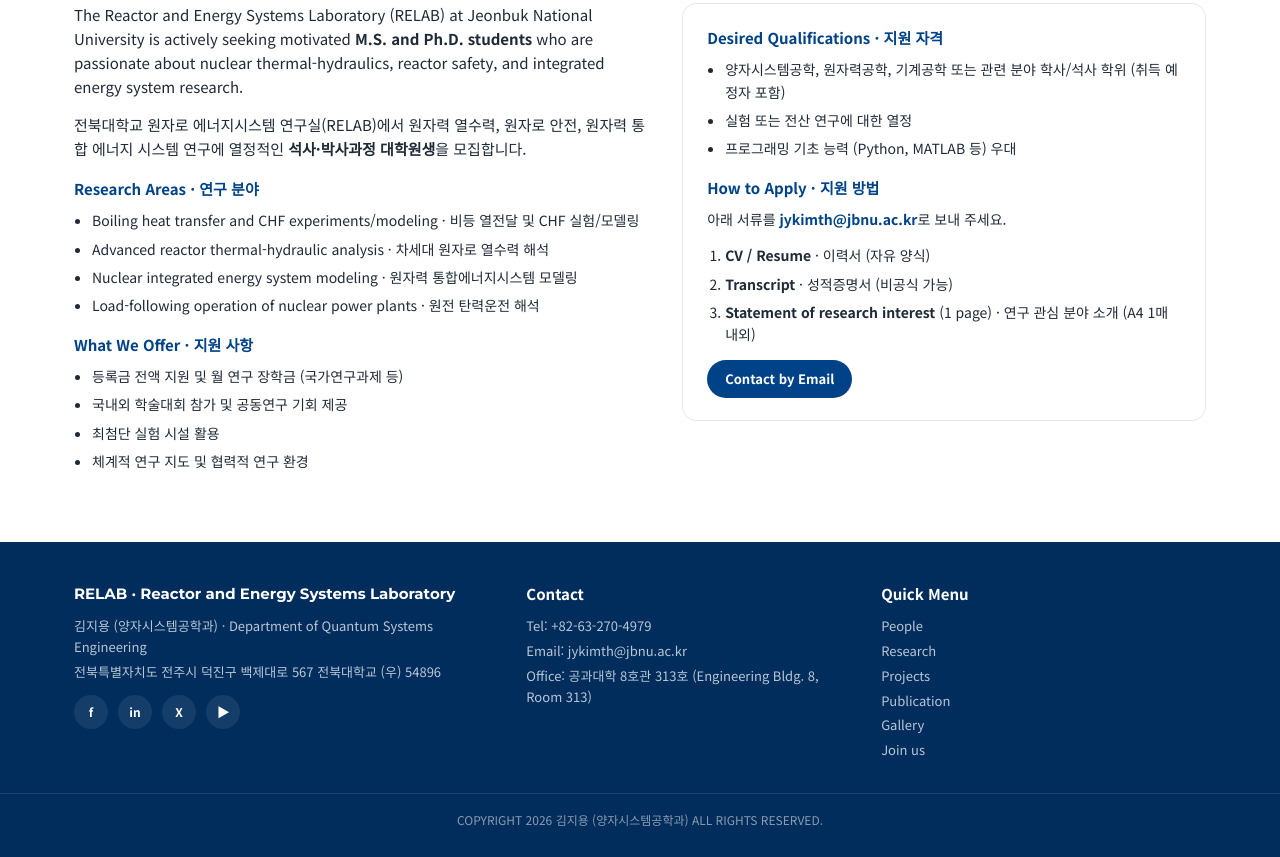
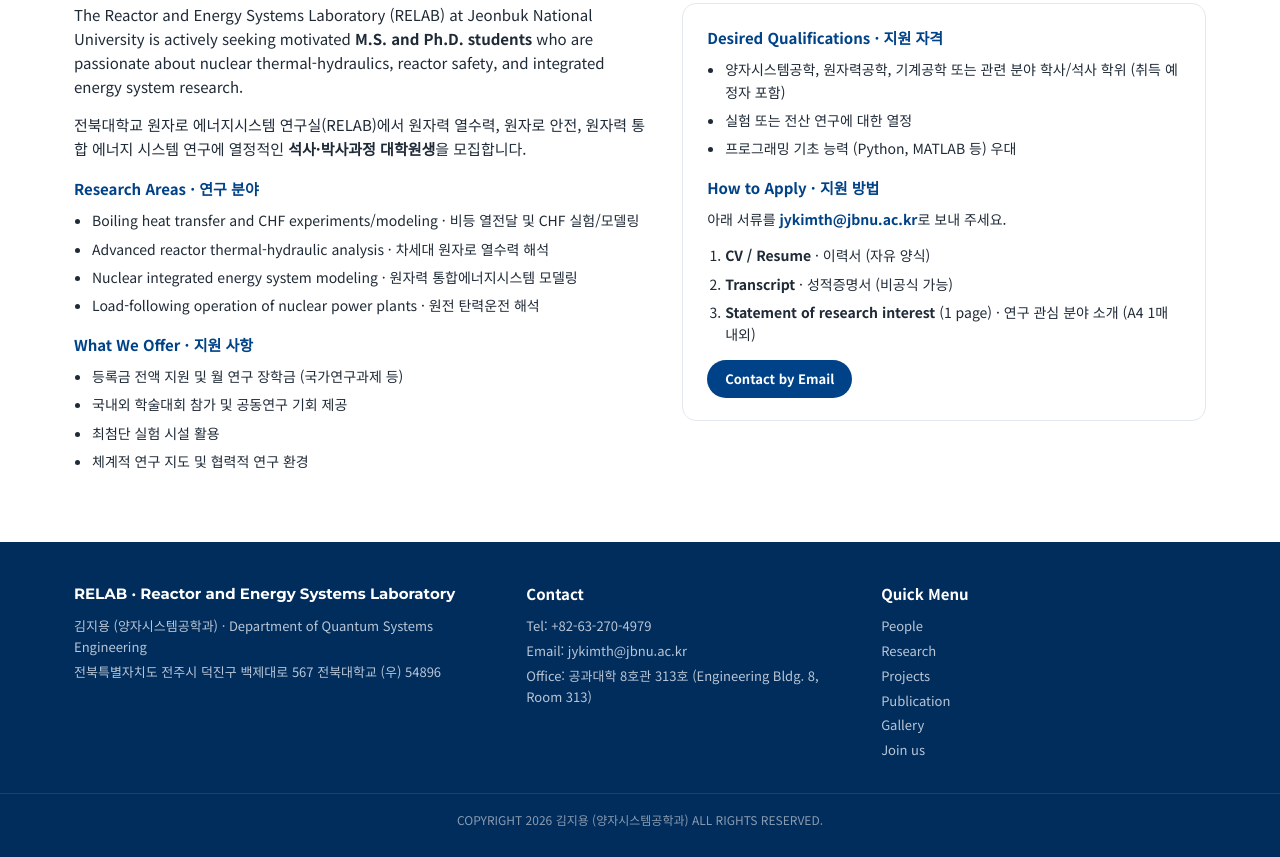
Before and after one commit to relab-nucl/relab-nucl.github.io, a plain HTML site: page index.html in a window 1280 px wide. Shown: the part 10269-11126 px from the top of the page. Drawn offline with Linux system fonts and the light colour scheme.

Commit message:
Footer: remove placeholder social icons
Co-Authored-By: Claude Fable 5.2 <noreply@anthropic.com>

```diff
--- a/index.html
+++ b/index.html
@@ -205,9 +205,6 @@ footer{background:var(--navy-d);color:#b9c6d6;font-size:13px;padding:40px 0 28px
 footer .wrap{display:grid;grid-template-columns:1.3fr 1fr 1fr;gap:30px}
 footer h4{color:#fff;font-size:15px;margin-bottom:10px}
 footer p{margin-bottom:4px}
-footer .social{display:flex;gap:10px;margin-top:12px}
-footer .social a{width:34px;height:34px;border-radius:50%;background:rgba(255,255,255,.08);display:grid;place-items:center;font-size:12px;font-weight:700;color:#fff}
-footer .social a:hover{background:var(--teal);color:var(--navy-d)}
 .copy{border-top:1px solid rgba(255,255,255,.1);margin-top:28px;padding-top:16px;text-align:center;font-size:12px;color:#8a9bb0}
 #top{position:fixed;right:22px;bottom:22px;width:44px;height:44px;border-radius:50%;background:var(--navy);color:#fff;border:0;cursor:pointer;box-shadow:0 8px 20px rgba(0,0,0,.2);font-size:18px;display:none}
 
@@ -641,9 +638,6 @@ footer .social a:hover{background:var(--teal);color:var(--navy-d)}
     <h4 class="en">RELAB · Reactor and Energy Systems Laboratory</h4>
     <p>김지용 (양자시스템공학과) · Department of Quantum Systems Engineering</p>
     <p>전북특별자치도 전주시 덕진구 백제대로 567 전북대학교 (우) 54896</p>
-    <div class="social">
-      <a href="#" title="Facebook">f</a><a href="#" title="LinkedIn">in</a><a href="#" title="X">X</a><a href="#" title="YouTube">▶</a>
-    </div>
   </div>
   <div><h4>Contact</h4><p>Tel: +82-63-270-4979</p><p>Email: <a href="mailto:jykimth@jbnu.ac.kr">jykimth@jbnu.ac.kr</a></p><p>Office: 공과대학 8호관 313호 (Engineering Bldg. 8, Room 313)</p></div>
   <div><h4>Quick Menu</h4><p><a href="#people">People</a></p><p><a href="#research">Research</a></p><p><a href="#projects">Projects</a></p><p><a href="#publication">Publication</a></p><p><a href="#gallery">Gallery</a></p><p><a href="#joinus">Join us</a></p></div>
```
Also changed, not shown: 1 other file.
